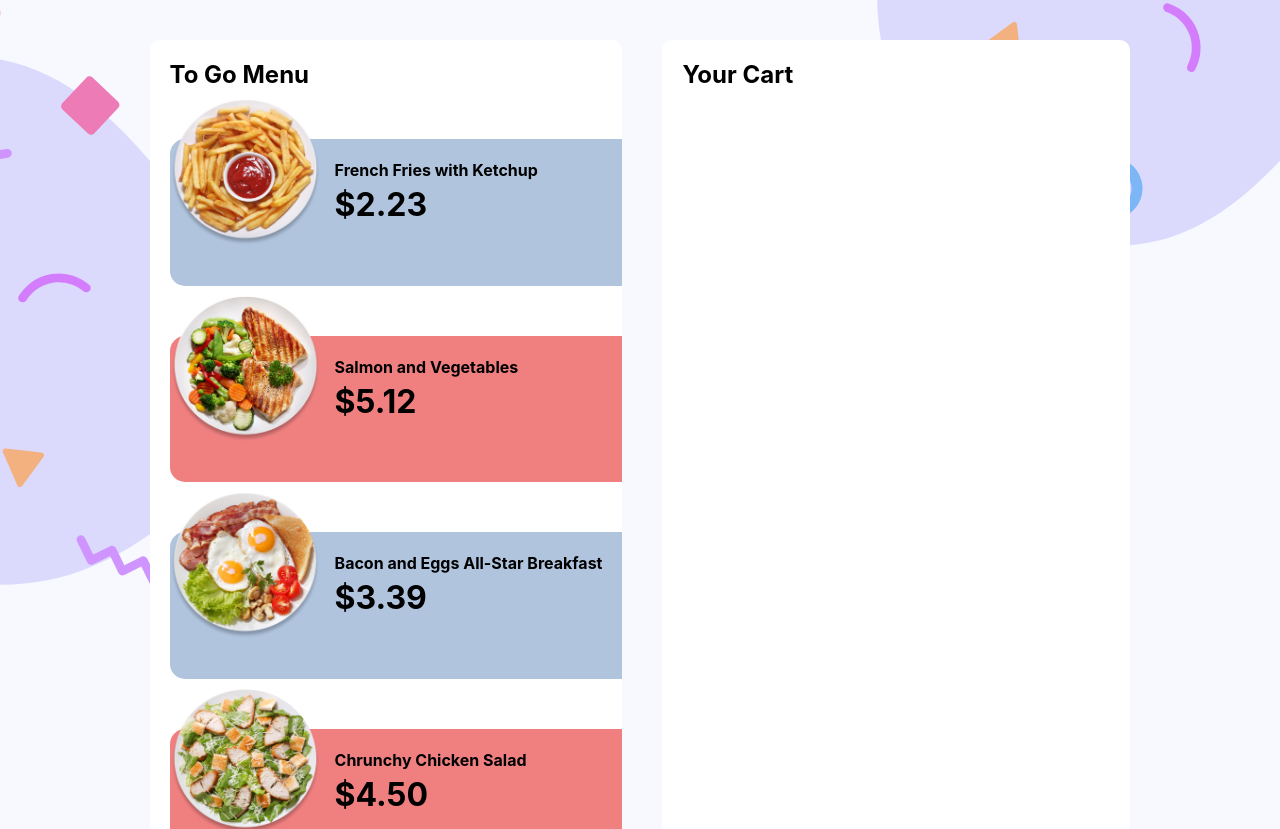
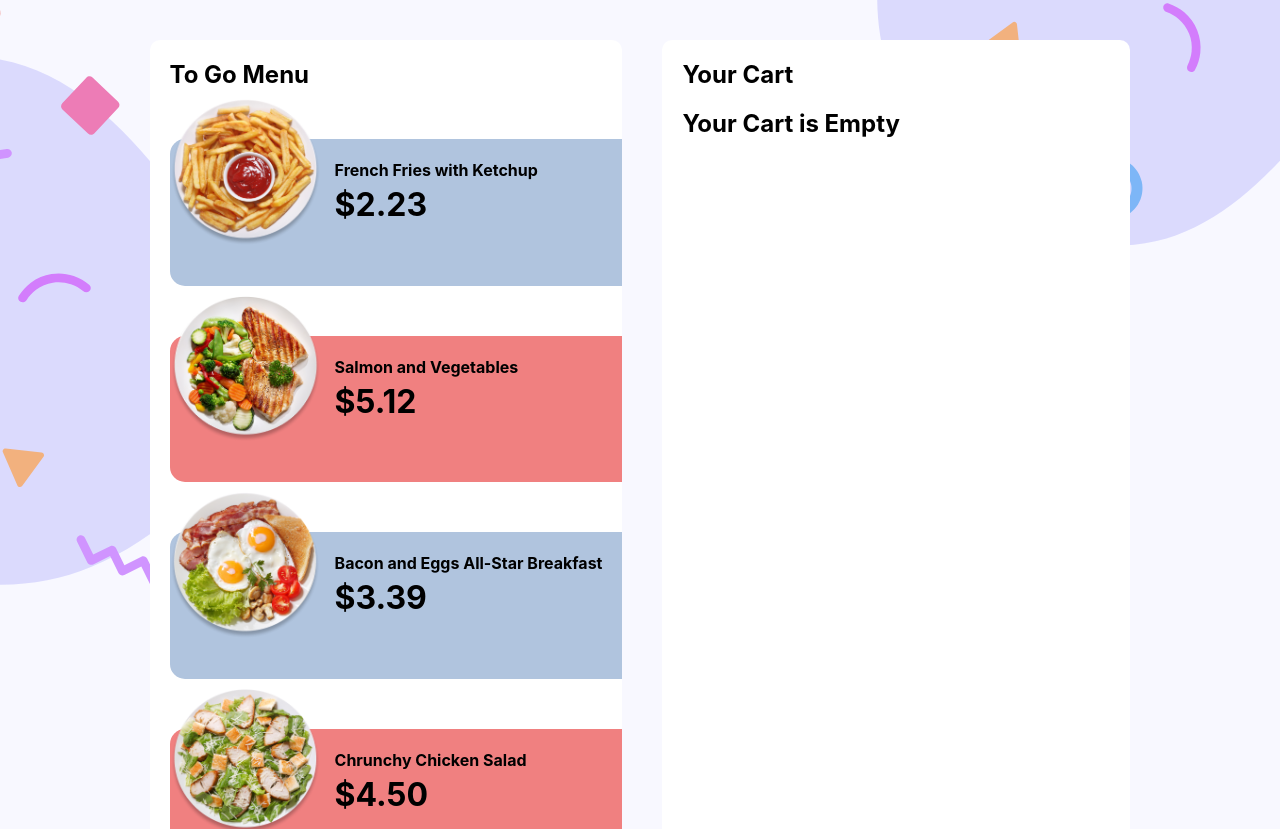
Before and after one commit to jcsmileyjr/eCommerce-component, a React (Create React App) app in the folder react-ecommerce-component/: page / in a window 1280 px wide. Shown: the top 829 px of the page. Built offline with nearby package versions, Linux system fonts and the light colour scheme.

Commit message:
Feature: Your cart is empty message

```diff
--- a/react-ecommerce-component/src/App.js
+++ b/react-ecommerce-component/src/App.js
@@ -124,6 +124,10 @@ function App() {
       <section id="cart">
         <h1>Your Cart</h1>
         {/**Displays plate objects in the cart state */}
+        {cart.length === 0 &&
+          <h2>Your Cart is Empty</h2>
+
+        }
         {
           cart.map((item, id) => (
             <CartItem removePlate={() => removePlate(item.foodID)} addPlate={()=> addPlate(item.foodID)} key={item.foodID} plateCount={item.numberOfPlates} pic={plateImages[item.foodID]} itemTitle={menu[item.foodID].foodTitle} itemPrice={menu[item.foodID].foodPrice} />
```
